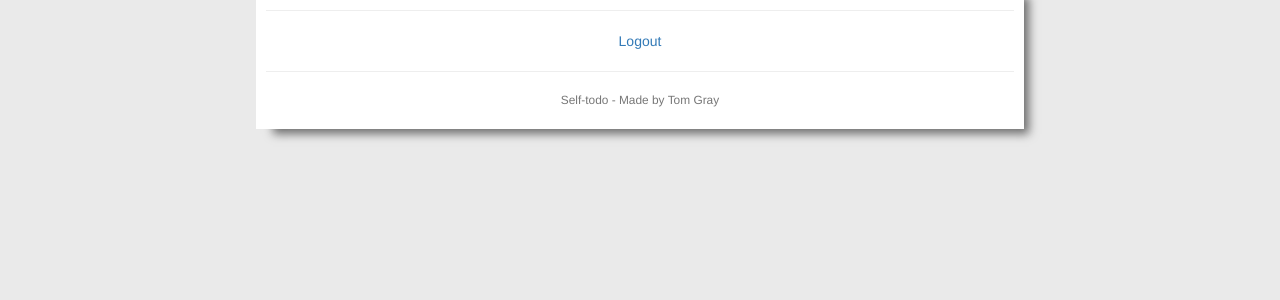
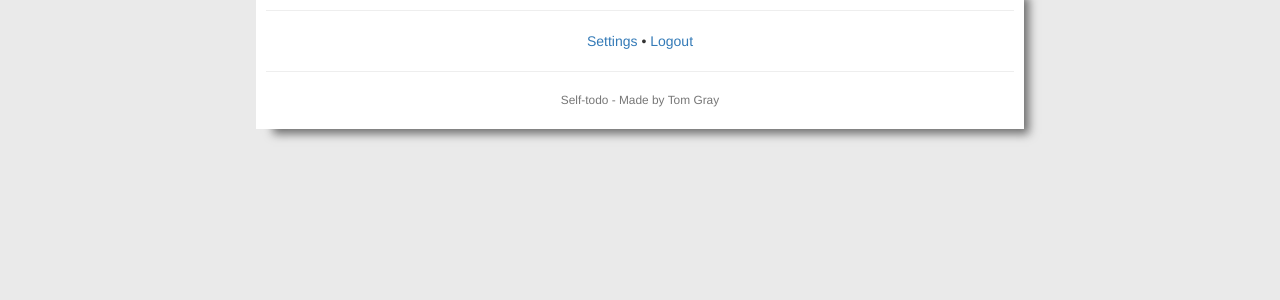
Before and after one commit to TomJamesGray/self-todo, a Python web app: template src/templates/base.html in a window 1280 px wide. Shown: the part 115-415 px from the top of the page. Run offline with Jinja, Linux system fonts and the light colour scheme; the template is opened without the code that fills it, so the values that code supplies are empty.

Commit message:
Added settings link to base template

```diff
--- a/src/templates/base.html
+++ b/src/templates/base.html
@@ -20,6 +20,10 @@
 			<footer>
 				{% block footer %}
 					<p class="text-center">
+						<a href="{{ url_for('settings') }}">
+							Settings
+						</a>
+						&bull;
 						<a href="{{ url_for('logout') }}">
 							Logout
 						</a>
```
